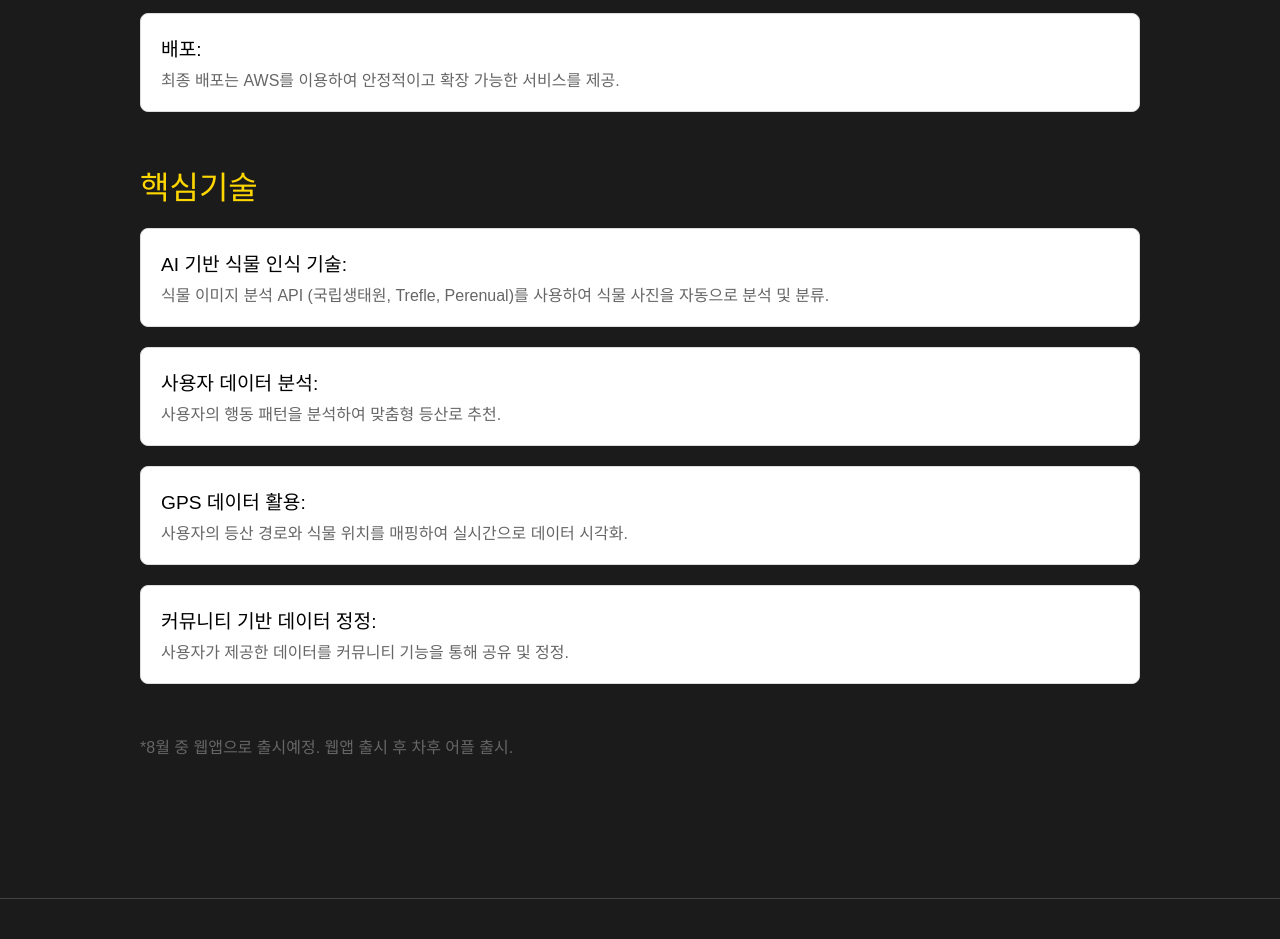
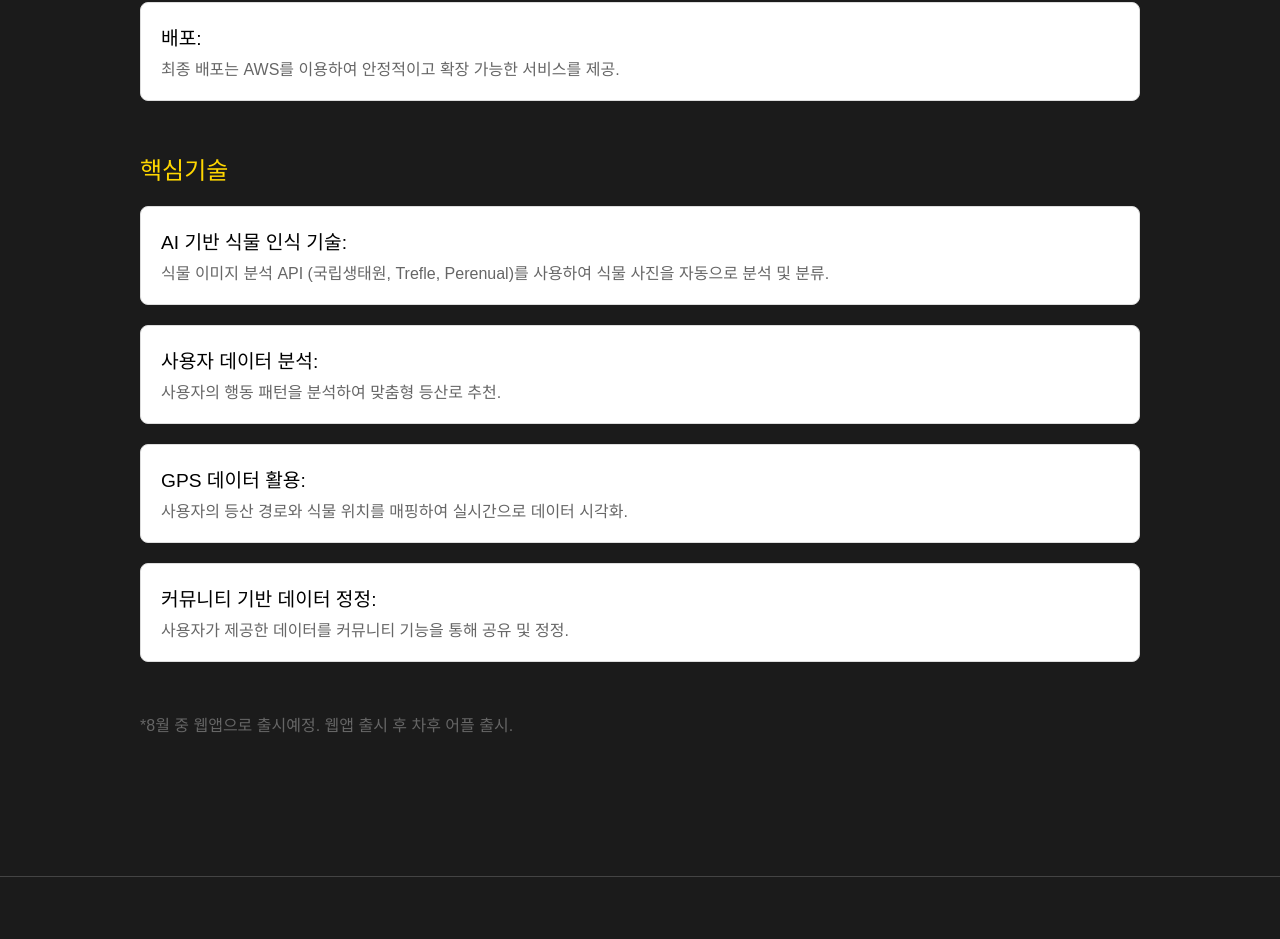
Before and after one commit to LeeMineo/PlantB, a React (Create React App) app in the folder front/: page / in a window 1280 px wide. Shown: the part 8125-9064 px from the top of the page. Built offline with nearby package versions, Linux system fonts and the light colour scheme; a web font is replaced by a local one.

Commit message:
조금더 수정

```diff
--- a/front/src/css/Tech.css
+++ b/front/src/css/Tech.css
@@ -10,7 +10,6 @@
   font-size: 2em;
   color: white;
   margin-bottom: 10%;
-  animation: fade-in 1.2s ease-in-out;
 }
 
 .tech-details {
@@ -24,14 +23,6 @@
   font-size: 1em;
   color: #666;
   margin-bottom: 20px;
-  opacity: 0;
-  transform: translateY(20px);
-  transition: opacity 1s ease-in-out, transform 1s ease-in-out;
-}
-
-.tech-description.fade-in {
-  opacity: 1;
-  transform: translateY(0);
 }
 
 .progress-bars {
@@ -59,38 +50,16 @@
   flex: 1;
 }
 
-.progress {
-  flex: 3;
-  height: 20px;
-  background-color: #ddd;
-  border-radius: 10px;
-  overflow: hidden;
-  margin: 0 10px;
-}
-
-.progress-done {
-  background-color: #4CAF50;
-  height: 100%;
-  border-radius: 10px;
-  transition: width 1s ease-in-out;
-}
-
-.progress-percentage {
-  font-size: 1em;
-  font-weight: bold;
-}
-
 .tech-subsection {
   margin-bottom: 50px;
 }
 
 .tech-subtitle {
   font-family: 'Pretendard Variable', sans-serif;
-  font-size: 2em;
-  font-weight:350;
+  font-size: 1.5em;
+  font-weight:500;
   color: #FFD700;
   margin-bottom: 20px;
-  animation: fade-in 1.2s ease-in-out;
 }
 
 .tech-subsection ul {
@@ -106,9 +75,6 @@
   padding: 20px;
   border-radius: 8px;
   background-color: #fff;
-  opacity: 0;
-  transform: translateX(-20px);
-  transition: opacity 1s ease-in-out, transform 1s ease-in-out;
 }
 
 .tech-item img {
@@ -138,27 +104,6 @@
   margin: 0;
 }
 
-.tech-item.slide-in-left {
-  opacity: 1;
-  transform: translateX(0);
-}
-
-.tech-item.slide-in-right {
-  opacity: 1;
-  transform: translateX(0);
-}
-
-@keyframes fade-in {
-  from {
-    opacity: 0;
-    transform: translateY(20px);
-  }
-  to {
-    opacity: 1;
-    transform: translateY(0);
-  }
-}
-
 @media (max-width: 768px) {
   .tech-section {
     padding: 50px 10px;
--- a/front/src/sections/Tech.js
+++ b/front/src/sections/Tech.js
@@ -1,4 +1,3 @@
-// src/sections/TechSection.js
 import React from 'react';
 import { useInView } from 'react-intersection-observer';
 import '../css/Tech.css';
@@ -45,46 +44,18 @@ const coreTechnologies = [
 ];
 
 const Tech = () => {
-  const { ref: serviceRef, inView: serviceInView } = useInView({ triggerOnce: true });
-  const { ref: techRef, inView: techInView } = useInView({ triggerOnce: true });
+  const { ref: serviceRef, inView: serviceInView } = useInView({ triggerOnce: true, threshold: 0.1 });
+  const { ref: techRef, inView: techInView } = useInView({ triggerOnce: true, threshold: 0.1 });
 
   return (
     <section id="tech" className="tech-section">
       <h2 className="tech-title">플랜트비는 최신 기술을 활용하여 사용자에게 최고의 경험을 제공합니다.</h2>
       <div className="tech-details">
-        {/* <p className={`tech-description ${serviceInView ? 'fade-in' : ''}`} ref={serviceRef}>
-        플랜트비의 개발 진행 상태
-        </p>
-         */}
-        {/* <div className="progress-bars">
-          <div className="progress-bar">
-            <div className="progress-bar-title">UI/UX 기획</div>
-            <div className="progress">
-              <div className="progress-done" style={{ width: '100%' }}></div>
-            </div>
-            <div className="progress-percentage">100%</div>
-          </div>
-          <div className="progress-bar">
-            <div className="progress-bar-title">프론트엔드 개발</div>
-            <div className="progress">
-              <div className="progress-done" style={{ width: '80%' }}></div>
-            </div>
-            <div className="progress-percentage">80%</div>
-          </div>
-          <div className="progress-bar">
-            <div className="progress-bar-title">백엔드 개발</div>
-            <div className="progress">
-              <div className="progress-done" style={{ width: '50%' }}></div>
-            </div>
-            <div className="progress-percentage">50%</div>
-          </div>
-        </div> */}
-
         <div className="tech-subsection">
           <h3 className="tech-subtitle">서비스 구성</h3>
           <ul>
             {techDetails.map((detail, index) => (
-              <li key={index} className={`tech-item ${serviceInView ? 'slide-in-left' : ''}`}>
+              <li key={index} className={`tech-item ${serviceInView ? '' : ''}`} ref={serviceRef}>
                 <div>
                   <strong>{detail.title}:</strong>
                   <p>{detail.description}</p>
@@ -98,7 +69,7 @@ const Tech = () => {
           <h3 className="tech-subtitle">핵심기술</h3>
           <ul>
             {coreTechnologies.map((tech, index) => (
-              <li key={index} className={`tech-item ${techInView ? 'slide-in-right' : ''}`} ref={techRef}>
+              <li key={index} className={`tech-item ${techInView ? '' : ''}`} ref={techRef}>
                 <div>
                   <strong>{tech.title}:</strong>
                   <p>{tech.description}</p>
@@ -107,8 +78,8 @@ const Tech = () => {
             ))}
           </ul>
         </div>
-        <p className={`tech-description ${serviceInView ? 'fade-in' : ''}`} ref={serviceRef}>
-        *8월 중 웹앱으로 출시예정. 웹앱 출시 후 차후 어플 출시.
+        <p className={`tech-description ${serviceInView ? '' : ''}`} ref={serviceRef}>
+          *8월 중 웹앱으로 출시예정. 웹앱 출시 후 차후 어플 출시.
         </p>
       </div>
     </section>
```
